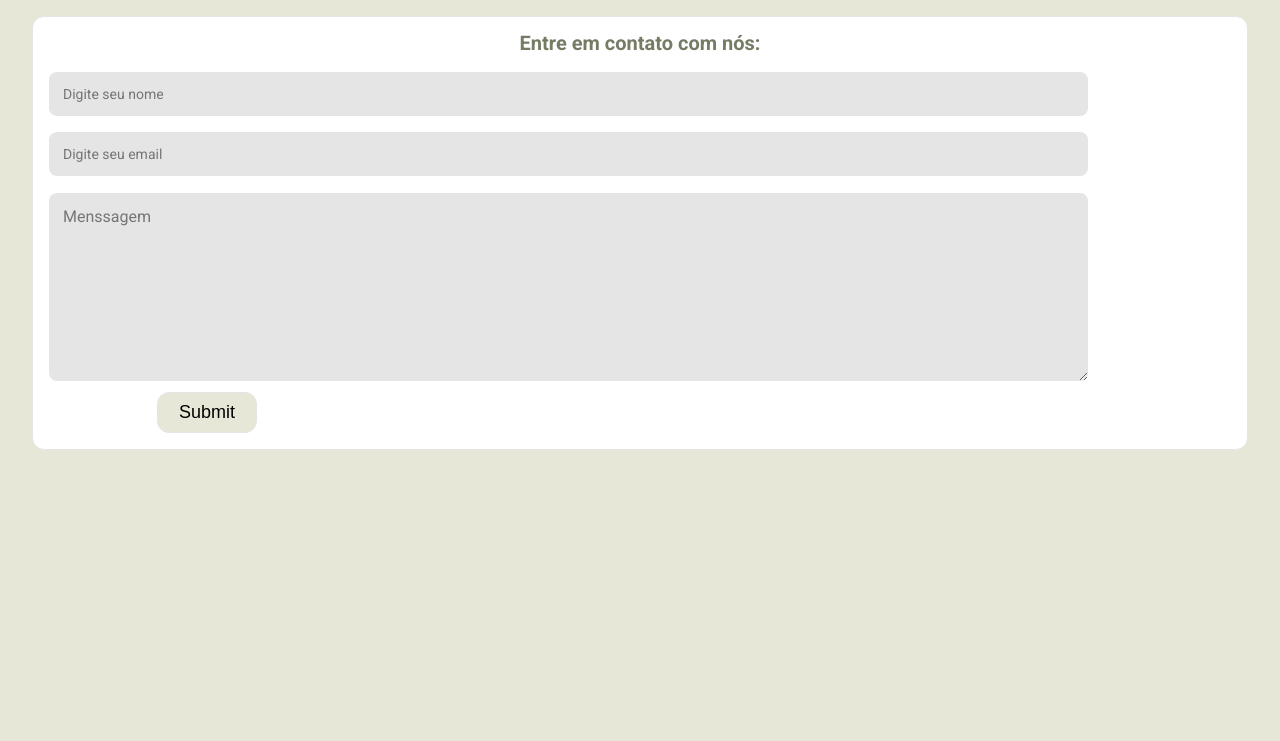
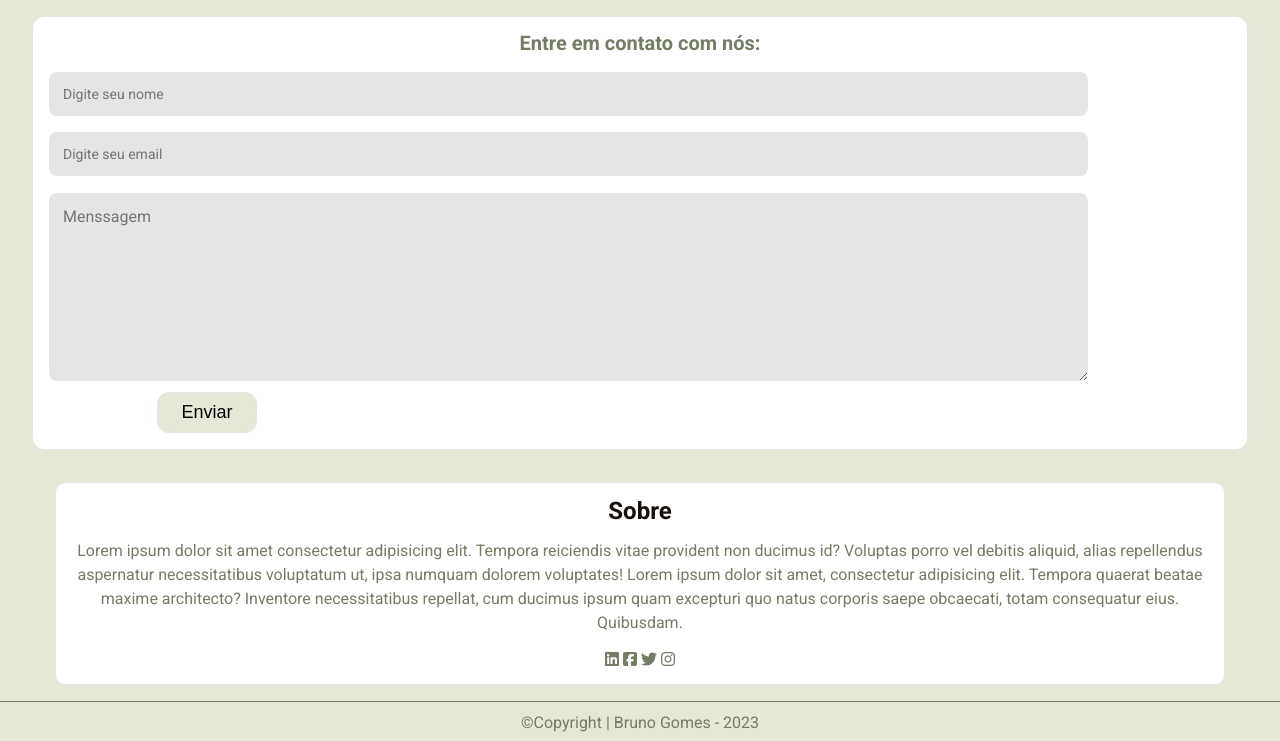
Before and after one commit to brunogs97/aluguel-veiculos, a plain HTML site: page index.html in a window 1280 px wide. Shown: the part 1022-1763 px from the top of the page. Before the commit the page ends 1488 px from the top, so only its background shows below. Drawn offline with Linux system fonts and the light colour scheme.

Commit message:
Seção sobre e rodapé finalizado

```diff
--- a/index.html
+++ b/index.html
@@ -28,7 +28,7 @@
 
             <li class="lista__navegacao">
                 <i class="fa-solid fa-question"></i>
-                <a href="#" class="link">Sobre</a>
+                <a href="#sobre" class="link">Sobre</a>
             </li>
 
         </ul>
@@ -79,11 +79,36 @@
                     <input type="email" required id="inEmail" class="campo__formulario email" placeholder="Digite seu email">
                 </label><br>
                 <textarea name="mensage" class="campo__formulario mensage" id="inMensage" placeholder="Menssagem" cols="30" rows="10"></textarea><br>
-                <input type="submit" class="botao-enviar" value="Submit">
+                <input type="submit" class="botao-enviar" value="Enviar">
             </fieldset>
         </form>
     </section>
 
+    <section id="sobre">
+        <h2 class="titulo-secao-sobre">Sobre</h2>
+        <p class="descricao-sobre-empresa">
+            Lorem ipsum dolor sit amet consectetur adipisicing elit.
+            Tempora reiciendis vitae provident non ducimus id?
+            Voluptas porro vel debitis aliquid,
+            alias repellendus aspernatur necessitatibus voluptatum ut,
+            ipsa numquam dolorem voluptates!
+            Lorem ipsum dolor sit amet, consectetur adipisicing elit.
+            Tempora quaerat beatae maxime architecto?
+            Inventore necessitatibus repellat, cum ducimus ipsum quam excepturi quo natus corporis saepe obcaecati,
+            totam consequatur eius. Quibusdam.
+        </p>
+        <div class="icones-redes-sociais">
+            <i class="fa-brands fa-linkedin"></i>
+            <i class="fa-brands fa-square-facebook"></i>
+            <i class="fa-brands fa-twitter"></i>
+            <i class="fa-brands fa-instagram"></i>
+        </div>
+    </section>
+
+    <footer>
+        <span class="secao-rodape">&copy;Copyright | Bruno Gomes - 2023</span>
+    </footer>
+
     <script src="main.js"></script>
 </body>
 </html>
--- a/main.js
+++ b/main.js
@@ -12,14 +12,17 @@ PagamentosComAdicionais.addEventListener('click', (e) => {
         PagamentosComAdicionais.style.background = '#eef1f3';
         pagamentosSemAdicionais.style.background = 'none';
     }
+    // CONFIRMA O ITEM SELECIONADO
+    const confirmarItem = confirm('Deseja finalizar a reserva? ');
+    if(confirmarItem) {
+        const valorAVista = 102.59 - (102.59 * 0.05);
 
-    const valorAVista = 102.59 - (102.59 * 0.05);
-
-    let resposta = `O valor de R$ 102,59 parcelado em 12x fica: ` + '\n';
-    for(let i = 1; i <= 12; i++) {
-        resposta = `${resposta} ${i} x 102,59 = R$ ${(102.59 / i).toFixed(2)}\n`
+        let resposta = `O valor de R$ 102,59 parcelado em 12x fica: ` + '\n';
+        for(let i = 1; i <= 12; i++) {
+            resposta = `${resposta} ${i} x 102,59 = R$ ${(102.59 / i).toFixed(2)}\n`
+        }
+        formasPagamentos.innerHTML = `O pagamento à vista fica R$ ${valorAVista.toFixed(2)}` + '\n' + `${resposta}`;
     }
-    formasPagamentos.innerHTML = `O pagamento à vista fica R$ ${valorAVista.toFixed(2)}` + '\n' + `${resposta}`;
 })
 
 pagamentosSemAdicionais.addEventListener('click', (e) => {
--- a/style.css
+++ b/style.css
@@ -41,8 +41,8 @@ body {
 }
 
 /*SEÇÃO DE VEÍCULOS*/
-#veiculos {
-    border: 1px solid black;
+#veiculos, #sobre {
+    border: 1px solid var(--border);
     border-radius: 10px;
     background-color: #ffffff;
     width: 90vw;
@@ -51,7 +51,7 @@ body {
     text-align: center;
 }
 
-.titulos__secao-veiculos {
+.titulos__secao-veiculos, .titulo-secao-sobre{
     font-size: 1.5em;
     font-weight: 700;
     color: var(--color-title);
@@ -98,6 +98,7 @@ body {
     margin: .5em 0 0 .5em;
     text-decoration: none;
     font-size: 13px;
+    color: var(--color-primary);
 }
 
 .informacao-aluguel {
@@ -208,3 +209,20 @@ body {
     margin-left: 6em;
     cursor: pointer;
 }
+
+/*SEÇÃO SOBRE*/
+.descricao-sobre-empresa {
+    margin: 1em 0;
+    font-size: 16px;
+    line-height: 1.5em;
+}
+
+footer {
+    width: 100vw;
+    height: 40px;
+    border-top: 1px solid;
+    text-align: center;
+    padding-top: .8em;
+    box-sizing: border-box;
+    margin-top: 1em;
+}
```
